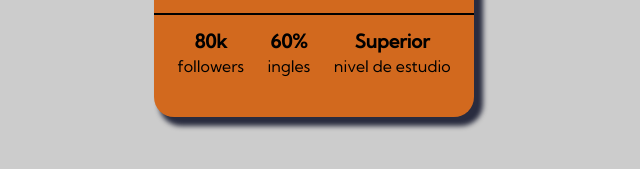
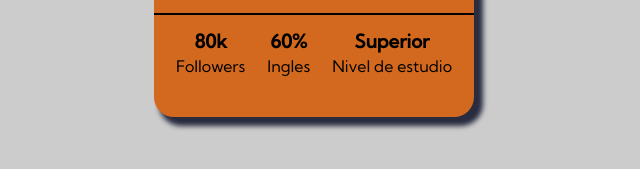
Before and after one commit to Eduardo-Ferral/card-template, a plain HTML site: page index.html in a window 1280 px wide. Shown: the part 467-636 px from the top of the page, 326-966 px from the left. Drawn offline with Linux system fonts and the light colour scheme; a web font is replaced by a local one.

Commit message:
modificando  parrafos del footer

```diff
--- a/index.html
+++ b/index.html
@@ -25,15 +25,15 @@
             <div class="card-footer">
                 <div class="card-footer-features">
                     <h3>80k</h3>
-                    <p>followers</p>
+                    <p>Followers</p>
                 </div>
                 <div class="card-footer-features">
                     <h3>60%</h3>
-                    <p>ingles</p>
+                    <p>Ingles</p>
                 </div>
                 <div class="card-footer-features">
                     <h3>Superior</h3>
-                    <p>nivel de estudio</p>
+                    <p>Nivel de estudio</p>
                 </div>
             </div>
 
```
